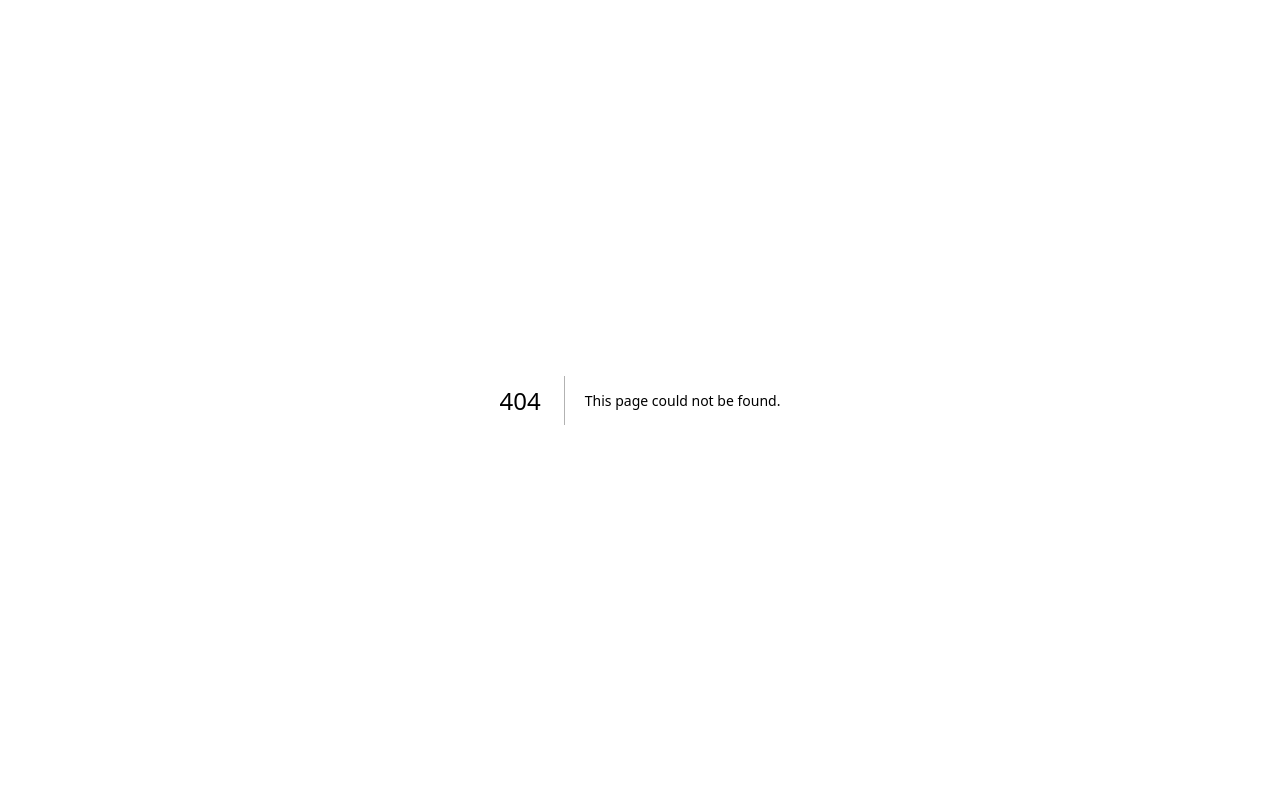
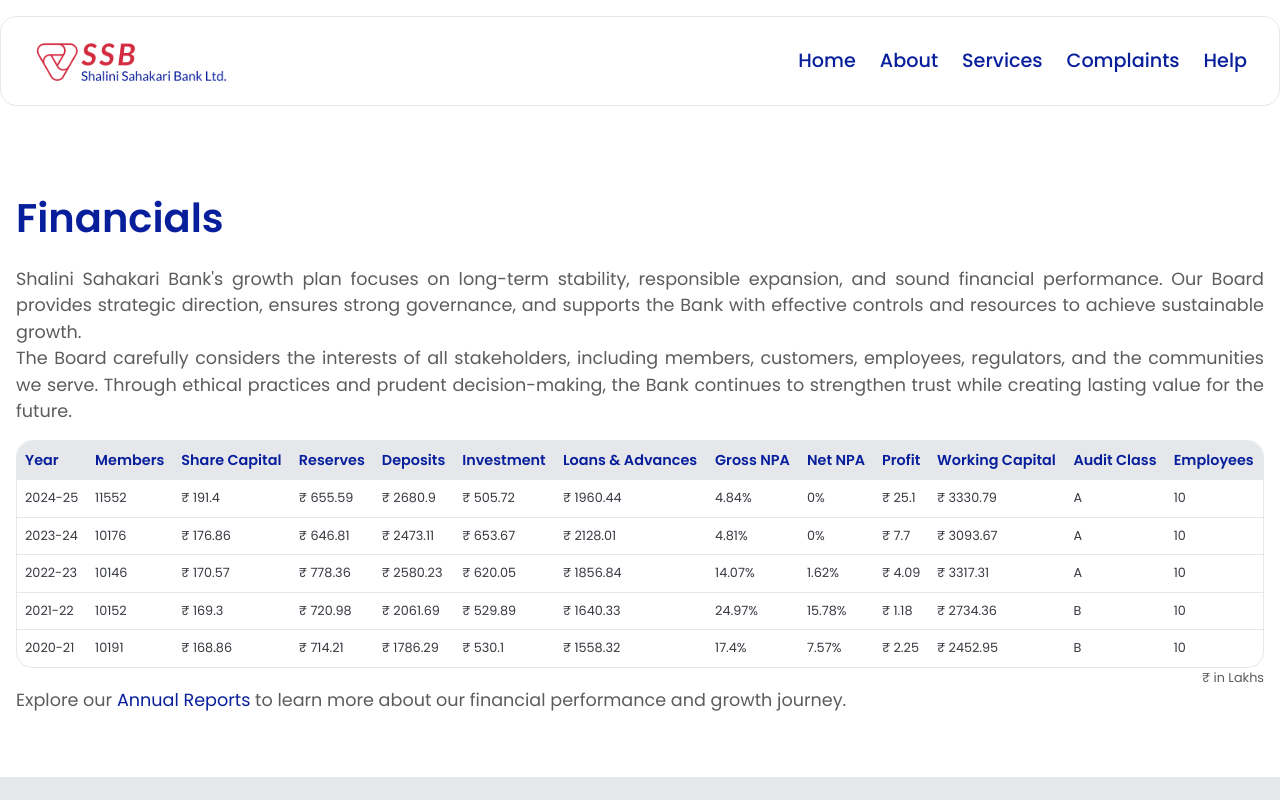
Before and after one commit to boldElixer/shalini-bank, a Next.js app: page /financials in a window 1280 px wide. Before the commit this address had no page. Shown: the top 800 px of the page. Built offline with nearby package versions, Linux system fonts and the light colour scheme.

Commit message:
finanacials page added

```diff
--- /dev/null
+++ b/src/app/financials/financial.module.css
@@ -0,0 +1,73 @@
+/* Container Utility */
+.container {
+  max-width: var(--container-width);
+  margin: 0 auto;
+  padding: 0 var(--spacing-sm);
+}
+
+/* --- Section Utilities --- */
+.section {
+  padding: var(--spacing-lg) 0;
+}
+
+.section h1 {
+  font-size: 2.5rem;
+  font-weight: var(--semibold);
+  color: var(--color-primary-blue);
+  margin-bottom: var(--spacing-sm);
+}
+
+.section p {
+  font-size: 1.1rem;
+  color: var(--color-text-light);
+  line-height: 1.5;
+  text-align: justify;
+}
+
+
+.resultsTable {
+  overflow-x: auto; /* Responsive scroll for mobile */
+  border-collapse: separate;
+  border-spacing: 0;
+  width: 100%;
+  margin: 0 auto;
+  font-size: 1rem;
+  margin-top: var(--spacing-sm);
+  border-radius: var(--radius-card);
+  border: 1px solid var(--color-bg-light-gray);
+}
+
+.resultsTable th {
+  text-align: left;
+  padding: var(--spacing-xs);
+  background-color: var(--color-bg-light-gray);
+  color: var(--color-primary-blue);
+  font-weight: var(--semibold);
+  font-size: 0.9rem;
+}
+
+/* Table Body */
+.resultsTable td {
+  font-size: 0.8rem;
+  padding: var(--spacing-xs);
+  vertical-align: middle;
+  color: var(--color-text-dark);
+  border-bottom: 1px solid var(--color-bg-light-gray);
+}
+
+.resultsTable tr:last-child td {
+  border-bottom: none;
+}
+
+.resultsTable tr:hover {
+  background-color: #fafafa;
+}
+
+.reportLink {
+    color: var(--color-primary-blue);
+}
+
+.reportLink:hover {
+    cursor: pointer;
+    font-weight: var(--semibold);
+}
--- /dev/null
+++ b/src/app/financials/page.jsx
@@ -0,0 +1,76 @@
+import Head from 'next/head';
+import Header from '@/components/Header/Header';
+import Footer from '@/components/Footer/Footer';
+import styles from './financial.module.css';
+import jsonData from '@/data/financial.json';
+import Link from 'next/link';
+
+export default function FinancialPage() {
+  return (
+    <>
+      <Head>
+        <title>Financials - Shalini Sahakari Bank</title>
+        <meta name="description" content="Financial information for Shalini Sahakari Bank" />
+      </Head>
+
+      <Header />
+
+      <main>
+        <div className={styles.container}>
+            <section className={styles.section}>
+                <h1>Financials</h1>
+                <p>
+                    Shalini Sahakari Bank's growth plan focuses on long-term stability, responsible expansion, and sound financial performance. Our Board provides strategic direction, ensures strong governance, and supports the Bank with effective controls and resources to achieve sustainable growth.
+                </p>
+                <p>
+                    The Board carefully considers the interests of all stakeholders, including members, customers, employees, regulators, and the communities we serve. Through ethical practices and prudent decision-making, the Bank continues to strengthen trust while creating lasting value for the future.
+                </p>
+                <table className={styles.resultsTable}>
+                    <thead>
+                        <tr>
+                            <th style={{borderTopLeftRadius: 'var(--radius-card)'}}>Year</th>
+                            <th>Members</th>
+                            <th>Share Capital</th>
+                            <th>Reserves</th>
+                            <th>Deposits</th>
+                            <th>Investment</th>
+                            <th>Loans & Advances</th>
+                            <th>Gross NPA</th>
+                            <th>Net NPA</th>
+                            <th>Profit</th>
+                            <th>Working Capital</th>
+                            <th>Audit Class</th>
+                            <th style={{borderTopRightRadius: 'var(--radius-card)'}}>Employees</th>
+                        </tr>
+                    </thead>
+                    <tbody>
+                        {jsonData.map((item, index) => (
+                            <tr key={index}>
+                                <td>{item.year}</td>
+                                <td>{item.no_of_members}</td>
+                                <td>₹ {item.paid_up_share_capital}</td>
+                                <td>₹ {item.reserves}</td>
+                                <td>₹ {item.deposit}</td>
+                                <td>₹ {item.investment}</td>
+                                <td>₹ {item.loans_and_advances}</td>
+                                <td>{item.gross_npa_percentage}%</td>
+                                <td>{item.net_npa_percentage}%</td>
+                                <td>₹ {item.profit}</td>
+                                <td>₹ {item.working_capital}</td>
+                                <td>{item.audit_class}</td>
+                                <td>{item.no_of_employee}</td>
+                            </tr>
+                        ))}
+                    </tbody>
+                </table>
+                <p style={{textAlign: 'right', fontSize: '0.8rem'}}>₹ in Lakhs</p>
+                <p>Explore our <Link href="/annual-reports" className={styles.reportLink}>Annual Reports</Link> to learn more about our financial performance and growth journey.</p>
+            </section>
+        </div>
+
+      </main>
+
+      <Footer />
+    </>
+  );
+}
--- a/src/app/page.js
+++ b/src/app/page.js
@@ -27,6 +27,7 @@
             "Your Trusted Partner in Financial Growth",
             "Empowering individuals, businesses, and communities through smart banking solutions"
           ]}
+          buttonLink="/"
           buttonText="Open Account"
           // imageSrc="https://placehold.co/600x450/png?text=Meeting"
         />
@@ -39,6 +40,7 @@
             "Empowering rural and urban lives with inclusive financial services",
             "From Microfinance to housing loans — we grow together"
           ]}
+          buttonLink="/"
           buttonText="Apply for loan"
           // imageSrc="https://placehold.co/600x450/png?text=Family"
         />
@@ -50,6 +52,7 @@
             "Experience next-generation digital banking with personal care and trust",
             "24/7 access to your finances — anytime, anywhere"
           ]}
+          buttonLink="/"
           buttonText="Mobile Banking"
           // imageSrc="https://placehold.co/600x450/png?text=Digital+Banking"
         />
@@ -62,6 +65,7 @@
             "Your financial journey starts here — reliable, transparent, and secure",
             "Serving individuals, SMEs, and communities with excellence"
           ]}
+          buttonLink="/financials"
           buttonText="Our Story"
           // imageSrc="https://placehold.co/600x450/png?text=Growth"
         />
--- a/src/components/Footer/Footer.jsx
+++ b/src/components/Footer/Footer.jsx
@@ -54,7 +54,7 @@
             <ul>
               <li>Annual Reports</li>
               <li>Notices</li>
-              <li>Financials</li>
+              <li><Link href="/financials">Financials</Link></li>
             </ul>
           </div>
           <div className={styles.col}>
--- /dev/null
+++ b/src/data/financial.json
@@ -0,0 +1,77 @@
+[
+    {
+        "year": "2024-25",
+        "no_of_members": 11552,
+        "paid_up_share_capital": 191.40,
+        "reserves": 655.59,
+        "deposit": 2680.90,
+        "investment": 505.72,
+        "loans_and_advances": 1960.44,
+        "gross_npa_percentage": 4.84,
+        "net_npa_percentage": 0.00,
+        "profit": 25.10,
+        "working_capital": 3330.79,
+        "audit_class": "A",
+        "no_of_employee": 10
+    },
+    {
+        "year": "2023-24",
+        "no_of_members": 10176,
+        "paid_up_share_capital": 176.86,
+        "reserves": 646.81,
+        "deposit": 2473.11,
+        "investment": 653.67,
+        "loans_and_advances": 2128.01,
+        "gross_npa_percentage": 4.81,
+        "net_npa_percentage": 0.00,
+        "profit": 7.70,
+        "working_capital": 3093.67,
+        "audit_class": "A",
+        "no_of_employee": 10
+    },
+    {
+        "year": "2022-23",
+        "no_of_members": 10146,
+        "paid_up_share_capital": 170.57,
+        "reserves": 778.36,
+        "deposit": 2580.23,
+        "investment": 620.05,
+        "loans_and_advances": 1856.84,
+        "gross_npa_percentage": 14.07,
+        "net_npa_percentage": 1.62,
+        "profit": 4.09,
+        "working_capital": 3317.31,
+        "audit_class": "A",
+        "no_of_employee": 10
+    },
+    {
+        "year": "2021-22",
+        "no_of_members": 10152,
+        "paid_up_share_capital": 169.30,
+        "reserves": 720.98,
+        "deposit": 2061.69,
+        "investment": 529.89,
+        "loans_and_advances": 1640.33,
+        "gross_npa_percentage": 24.97,
+        "net_npa_percentage": 15.78,
+        "profit": 1.18,
+        "working_capital": 2734.36,
+        "audit_class": "B",
+        "no_of_employee": 10
+    },
+    {
+        "year": "2020-21",
+        "no_of_members": 10191,
+        "paid_up_share_capital": 168.86,
+        "reserves": 714.21,
+        "deposit": 1786.29,
+        "investment": 530.10,
+        "loans_and_advances": 1558.32,
+        "gross_npa_percentage": 17.40,
+        "net_npa_percentage": 7.57,
+        "profit": 2.25,
+        "working_capital": 2452.95,
+        "audit_class": "B",
+        "no_of_employee": 10
+    }
+]
```
Also changed, not shown: src/components/FeatureSection/FeatureSection.jsx (+5 -2 lines).
